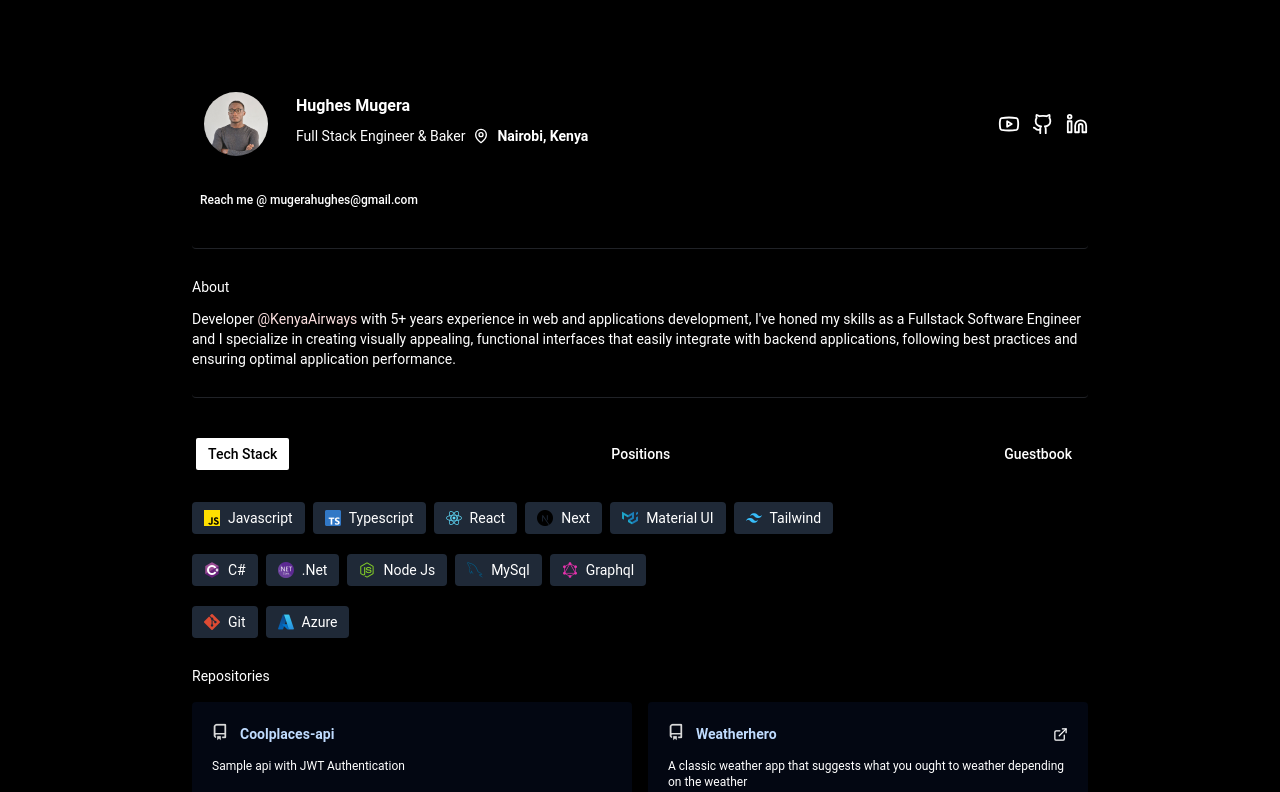
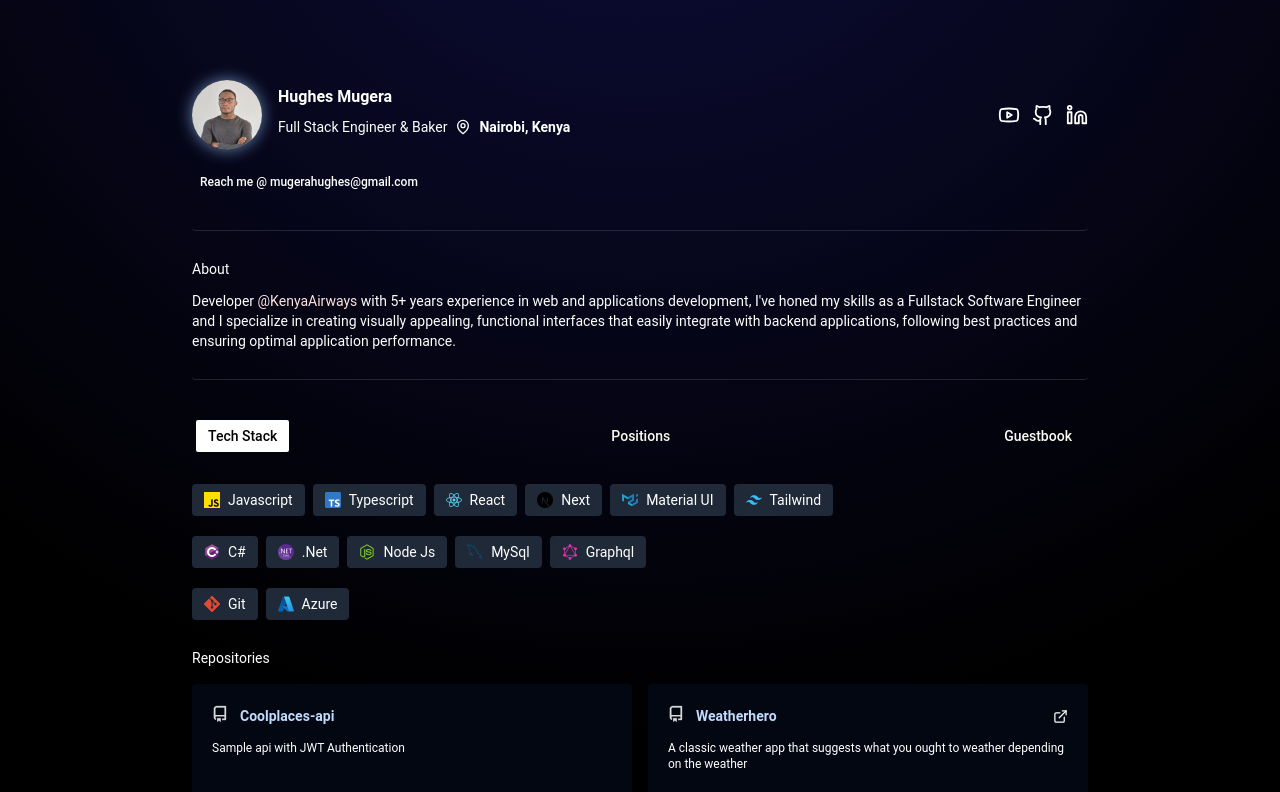
Before and after one commit to MugeraH/hughes-verse-, a Next.js app: page / in a window 1280 px wide. Shown: the top 792 px of the page. Built offline with nearby package versions, Linux system fonts and the light colour scheme.

Commit message:
add animate-pulse background to intro image

```diff
--- a/src/app/page.tsx
+++ b/src/app/page.tsx
@@ -14,7 +14,13 @@
 export default function Home() {
   let [activeTab, setActiveTab] = React.useState("stack");
   return (
-    <div className="min-h-screen bg-black text-white">
+    <div
+      className="h-full  min-h-screen  text-white
+
+    bg-black bg-[radial-gradient(ellipse_80%_80%_at_50%_-20%,rgba(44,44,198,0.3),rgba(255,255,255,0))]
+
+    "
+    >
       <Container>
         <AnimatePresence>
           <Intro />
--- a/src/components/Intro.tsx
+++ b/src/components/Intro.tsx
@@ -25,19 +25,67 @@
             />
           </span> */}
 
-          <div className="relative rounded-full overflow-hidden h-[5.5rem] w-[5.5rem]  flex justify-center items-center">
-            {/* <span className="animate-buttonheartbeat absolute inline-flex h-full w-full rounded-full  opacity-75"></span> */}
-            <div className=" rounded-full overflow-hidden h-16 w-16  z-10 relative ">
-              {" "}
+          {/* <div class="group relative">
+            <div class="transistion absolute -inset-0.5 rounded-lg bg-gradient-to-r from-pink-500 to-purple-600 opacity-75 blur duration-1000 group-hover:opacity-100 group-hover:duration-200"></div>
+
+            <button class="bg- tems-center relative flex divide-x divide-gray-600 rounded-lg bg-black px-7 py-4 leading-none">
+              <span class="flex items-center space-x-2">
+                <svg
+                  xmlns="http://www.w3.org/2000/svg"
+                  fill="none"
+                  viewBox="0 0 24 24"
+                  stroke-width="1.5"
+                  stroke="currentColor"
+                  class="size-6 -rotate-6 text-pink-500"
+                >
+                  <path
+                    stroke-linecap="round"
+                    stroke-linejoin="round"
+                    d="M4.26 10.147a60.438 60.438 0 0 0-.491 6.347A48.62 48.62 0 0 1 12 20.904a48.62 48.62 0 0 1 8.232-4.41 60.46 60.46 0 0 0-.491-6.347m-15.482 0a50.636 50.636 0 0 0-2.658-.813A59.906 59.906 0 0 1 12 3.493a59.903 59.903 0 0 1 10.399 5.84c-.896.248-1.783.52-2.658.814m-15.482 0A50.717 50.717 0 0 1 12 13.489a50.702 50.702 0 0 1 7.74-3.342M6.75 15a.75.75 0 1 0 0-1.5.75.75 0 0 0 0 1.5Zm0 0v-3.675A55.378 55.378 0 0 1 12 8.443m-7.007 11.55A5.981 5.981 0 0 0 6.75 15.75v-1.5"
+                  />
+                </svg>
+
+                <span class="pr-6 text-gray-100">Labs Release 2021.09</span>
+              </span>
+
+              <span class="transistion pl-6 text-indigo-400 duration-200 group-hover:text-gray-100">
+                See what's new &rarr;
+              </span>
+            </button>
+          </div> */}
+
+          {/* <div className="relative rounded-full overflow-hidden h-[5.5rem] w-[5.5rem]  flex justify-center items-center">
+            <div className=" group rounded-full overflow-hidden h-20 w-20 z-10 relative ">
+              <div className="transistion absolute -inset-0.5 rounded-lg bg-gradient-to-r from-pink-500 to-purple-600 opacity-75 blur duration-1000 group-hover:opacity-100 group-hover:duration-200 animate-pulse"></div>{" "}
+              <div className="bg-red-300 relative h-16 w-16"></div>
               <Image
                 src="/img/me.jpg"
                 width={70}
                 height={70}
                 objectFit="cover"
+                className="relative"
                 alt="logo"
               />
             </div>
+          </div> */}
+
+          <div className="group relative">
+            <div className="transistion rounded-full absolute -inset-0  bg-blue-300 opacity-75 blur duration-1000 animate-pulse"></div>
+
+            <div className="bg- tems-center relative flex  rounded-full bg-black  leading-none">
+              <span className="flex items-center ">
+                <Image
+                  src="/img/me.jpg"
+                  width={70}
+                  height={70}
+                  objectFit="cover"
+                  className="relative rounded-full"
+                  alt="logo"
+                />
+              </span>
+            </div>
           </div>
+
           <div>
             <h3 className="text-1xl font-bold">Hughes Mugera</h3>
             <div className="flex items-center py-2 gap-2 ">
--- a/src/components/Projects.tsx
+++ b/src/components/Projects.tsx
@@ -96,7 +96,7 @@
           deployedLink="https://weather-hero.vercel.app/"
           languageIcon="/img/react.png"
         />
-        {/* <ProjectCard
+        <ProjectCard
           projectLink="https://github.com/MugeraH/Coolplaces-api"
           projectName="Coolplaces-api"
           description="Sample api with JWT Authentication"
@@ -119,7 +119,7 @@
           language=".Net"
           deployed={false}
           languageIcon="/img/net.png"
-        /> */}
+        />
 
         <div className="cursor-pointer text-blue-200 text-sm flex justify-start items-end">
           <Link
```
